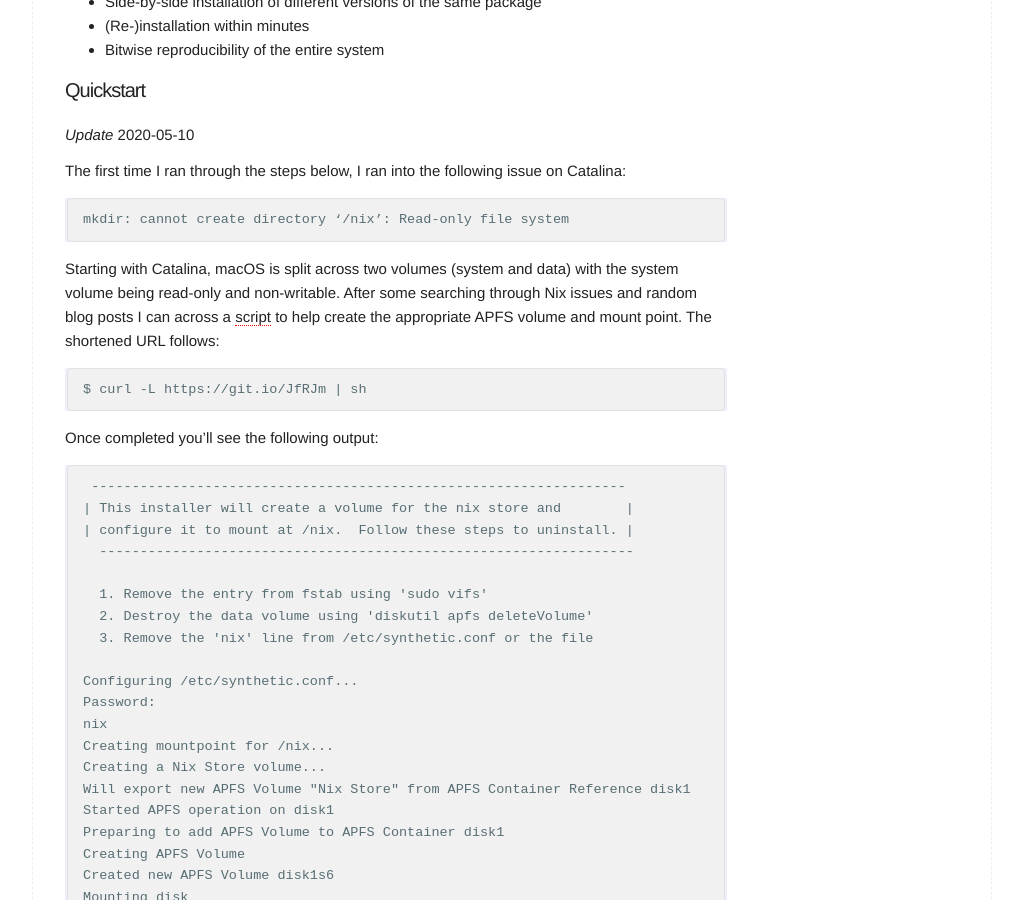
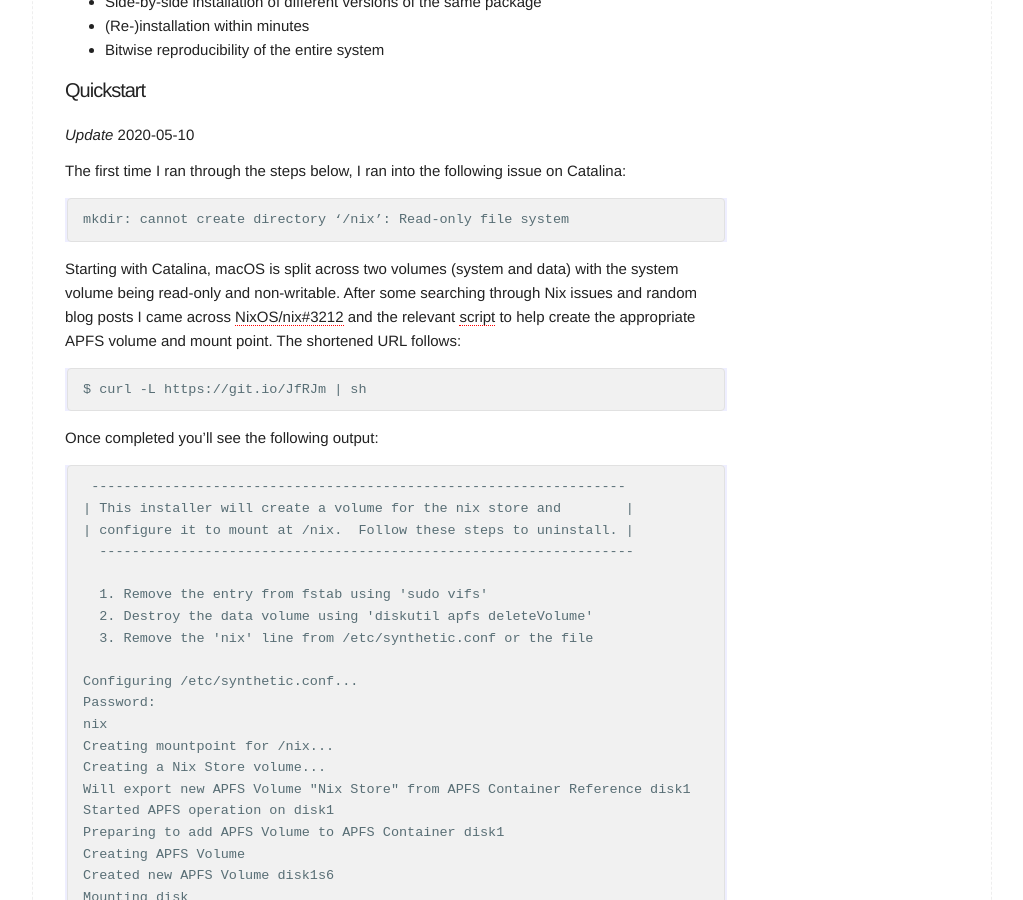
Before and after one commit to jopecko/jopecko.github.com, a Jekyll site: the page built from _posts/2020-06-09-purely-functional-package-management.md, in a window 1280 px wide and 900 px high, scrolled down 404 px. Shown: the whole window, without its empty margins (128-1151 px from the left). Built offline with Jekyll 4.4.1, drawn with Linux system fonts in a browser that asks for light colours.

Commit message:
add link to https://github.com/NixOS/nix/pull/3212

````diff
--- a/_posts/2020-06-09-purely-functional-package-management.md
+++ b/_posts/2020-06-09-purely-functional-package-management.md
@@ -37,8 +37,9 @@
 
 Starting with Catalina, macOS is split across two volumes (system and data) with
 the system volume being read-only and non-writable. After some searching through
-Nix issues and random blog posts I can across a [script][12] to help create the
-appropriate APFS volume and mount point. The shortened URL follows:
+Nix issues and random blog posts I came across [NixOS/nix#3212][12] and the
+relevant [script][13] to help create the appropriate APFS volume and mount point.
+The shortened URL follows:
 
 ```
 $ curl -L https://git.io/JfRJm | sh
````
Also changed, not shown: other parts of _posts/2020-06-09-purely-functional-package-management.md (+2 -1 lines).
